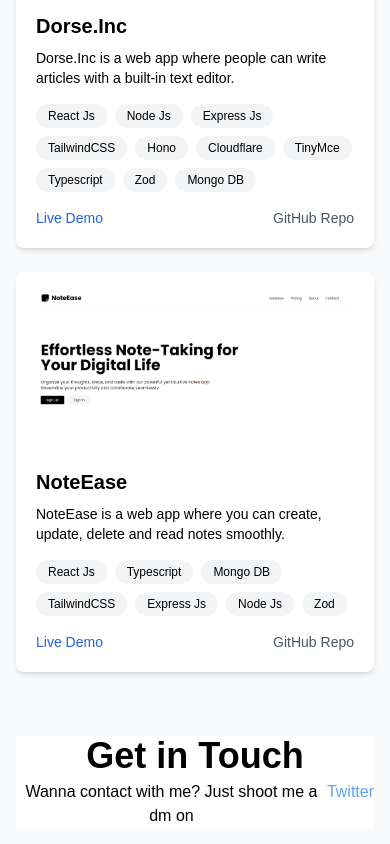
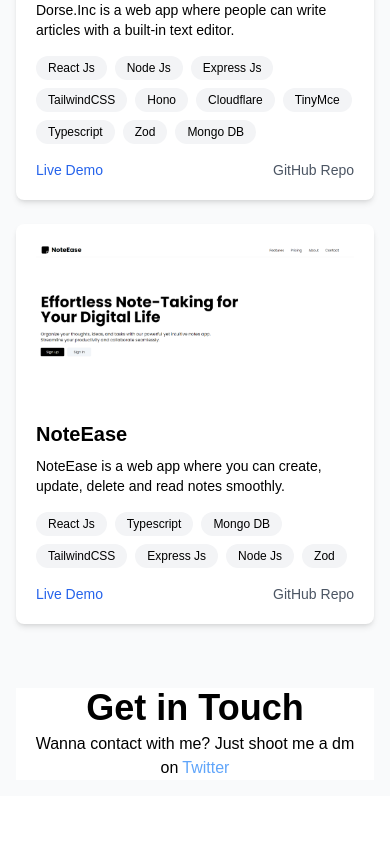
Before and after one commit to Anilcodes01/Anil-s-portfolio, a Next.js app: page / in a window 390 px wide. Shown: the part 1946-2790 px from the top of the page. After the commit the page ends 2742 px from the top, so only its background shows below. Built offline with nearby package versions, Linux system fonts and the light colour scheme.

Commit message:
fixed the responsiveness

```diff
--- a/app/components/contact.tsx
+++ b/app/components/contact.tsx
@@ -4,10 +4,12 @@ export default function Contact({ isDarkMode }: { isDarkMode: boolean }) {
         <div className="w-full text-center">
           <div className="text-4xl font-bold">Get in Touch</div>
           <div className="text-md mt-1 flex w-full justify-center">
-            <p>Wanna contact with me? Just shoot me a dm on </p>
+            <p>Wanna contact with me? Just shoot me a dm on
             <a href="https://x.com/Anilcodes01">
-              <span className="text-blue-400 hover:underline cursor-pointer">Twitter</span>
+              <span className="text-blue-400 ml-1 hover:underline cursor-pointer">Twitter</span>
             </a>
+            </p>
+
           </div>
         </div>
       </div>
--- a/app/page.tsx
+++ b/app/page.tsx
@@ -43,7 +43,7 @@ export default function Home() {
   }, [isDarkMode]);
 
   return (
-    <div className={`min-h-screen pt-20 flex justify-center items-center lg:p-10 p-4 md:p-10 ${isDarkMode ? 'bg-gray-900 text-white' : 'bg-gray-50 text-black'}`}>
+    <div className={`min-h-screen lg:pt-20 md:pt-10 pt-8 flex justify-center items-center lg:p-10 p-4 md:p-10 ${isDarkMode ? 'bg-gray-900 text-white' : 'bg-gray-50 text-black'}`}>
       <div className="flex flex-col max-w-screen-md mx-auto">
         {/* Toggle Button with Icons */}
         <div className="flex justify-between items-center mb-4">
```
